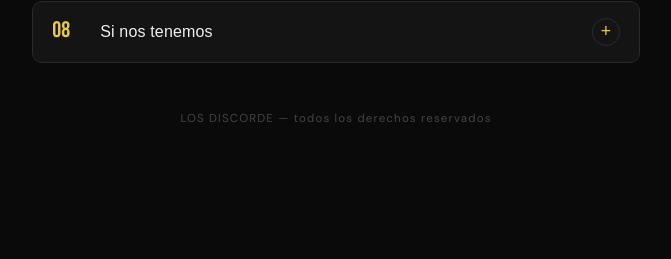
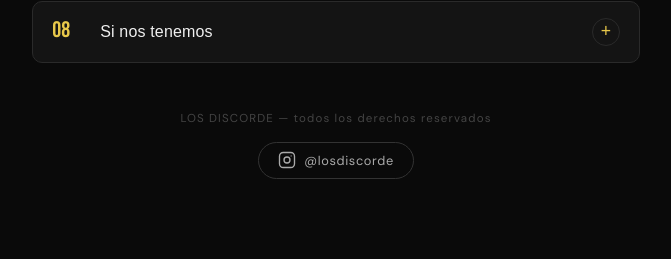
Before and after one commit to RichardParker420/discorde-setlist.py, a Flask app: page / in a window 1280 px wide. Shown: the part 940-1199 px from the top of the page, without its empty margins (304-975 px from the left). Before the commit the page ends 1062 px from the top, so only its background shows below. Run offline with Flask 3, Linux system fonts and the light colour scheme.

Commit message:
Merge remote-tracking branch 'origin/master'
# Conflicts:
#	templates/index.html

```diff
--- a/templates/index.html
+++ b/templates/index.html
@@ -427,9 +427,37 @@
         footer {
             text-align: center;
             padding-top: 3rem;
+            padding-bottom: 1rem;
             font-size: 0.72rem;
             color: #444;
             letter-spacing: 0.1em;
+        }
+
+        .ig-link {
+            display: inline-flex;
+            align-items: center;
+            gap: 0.5rem;
+            margin-top: 1rem;
+            padding: 0.55rem 1.2rem;
+            border: 1px solid #333;
+            border-radius: 20px;
+            text-decoration: none;
+            color: #aaa;
+            font-size: 0.8rem;
+            letter-spacing: 0.05em;
+            transition: border-color 0.2s, color 0.2s, background 0.2s;
+        }
+
+        .ig-link:hover {
+            border-color: #e1306c;
+            color: #e1306c;
+            background: rgba(225, 48, 108, 0.06);
+        }
+
+        .ig-icon {
+            width: 18px;
+            height: 18px;
+            flex-shrink: 0;
         }
     </style>
 </head>
@@ -491,6 +519,14 @@
 
     <footer>
         <p>{{ banda.nombre }} &mdash; todos los derechos reservados</p>
+        <a class="ig-link" href="https://www.instagram.com/losdiscorde?igsh=bXVkdzZ0cHhkZDUy" target="_blank" rel="noopener">
+            <svg class="ig-icon" viewBox="0 0 24 24" fill="none" stroke="currentColor" stroke-width="1.8" stroke-linecap="round" stroke-linejoin="round">
+                <rect x="2" y="2" width="20" height="20" rx="5" ry="5"/>
+                <circle cx="12" cy="12" r="4"/>
+                <circle cx="17.5" cy="6.5" r="0.8" fill="currentColor" stroke="none"/>
+            </svg>
+            @losdiscorde
+        </a>
     </footer>
 
 </div>
```
